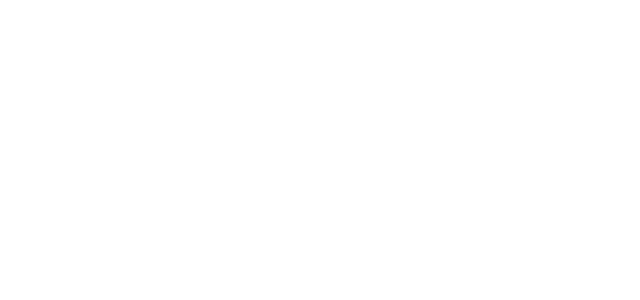
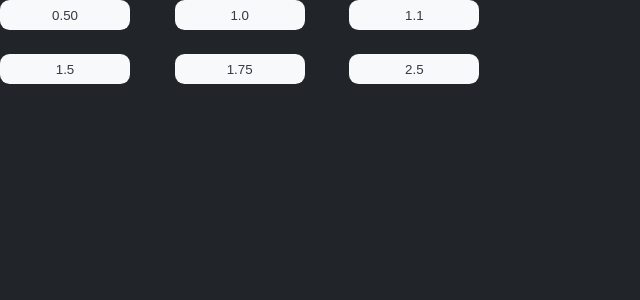
Before and after one commit to REDLANTERNDEV/speedyvideo, a React (Vite) app: page / in a window 1280 px wide. Shown: the top 300 px of the page, without its empty margins (0-640 px from the left). Built offline with nearby package versions, Linux system fonts and the light colour scheme.

Commit message:
bump version to 0.1.0 and add styles for popup component

```diff
--- a/src/main.tsx
+++ b/src/main.tsx
@@ -1,6 +1,7 @@
 import { StrictMode } from "react";
 import { createRoot } from "react-dom/client";
 import App from "./App.tsx";
+import "./styles/index.css";
 
 createRoot(document.getElementById("root")!).render(
   <StrictMode>
--- a/src/popup.tsx
+++ b/src/popup.tsx
@@ -1,4 +1,16 @@
+import "./styles/popup.css";
 const Popup = () => {
-  return <div></div>;
+  return (
+    <div>
+      <div className="container">
+        <button className="content">0.50</button>
+        <button className="content">1.0</button>
+        <button className="content">1.1</button>
+        <button className="content">1.5</button>
+        <button className="content">1.75</button>
+        <button className="content">2.5</button>
+      </div>
+    </div>
+  );
 };
 export default Popup;
--- a/src/styles/index.css
+++ b/src/styles/index.css
@@ -2,4 +2,50 @@
 
 :root {
   font-family: "Inter", sans-serif;
+  background-color: #212529;
 }
+*,
+::after,
+::before,
+::backdrop,
+::file-selector-button {
+  margin: 0;
+  padding: 0;
+}
+
+*,
+::after,
+::before,
+::backdrop,
+::file-selector-button {
+  box-sizing: border-box;
+  border: 0 solid;
+}
+
+img,
+svg,
+video,
+canvas,
+audio,
+iframe,
+embed,
+object {
+  display: block;
+  vertical-align: middle;
+}
+
+img,
+video {
+  max-width: 100%;
+  height: auto;
+}
+
+h1,
+h2,
+h3,
+h4,
+h5,
+h6 {
+  font-size: inherit;
+  font-weight: inherit;
+}
--- /dev/null
+++ b/src/styles/popup.css
@@ -0,0 +1,28 @@
+:root {
+  width: 500px;
+  height: 220px;
+}
+.container {
+  display: grid;
+  gap: 1.5rem;
+  grid-template-columns: repeat(3, 1fr);
+  grid-template-rows: repeat(2, auto);
+  border-radius: 1.75rem;
+  background-color: #212529;
+}
+.container .content {
+  background-color: #f8f9fa;
+  color: #343a40;
+  width: 130px;
+  height: 30px;
+  align-items: center;
+  display: flex;
+  justify-content: center;
+  border-radius: 0.6rem;
+}
+
+.container button:hover {
+  background-color: #343a40;
+  color: #f8f9fa;
+  cursor: pointer;
+}
```
Also changed, not shown: 1 other file (tests, documents, lock files or other folders).
